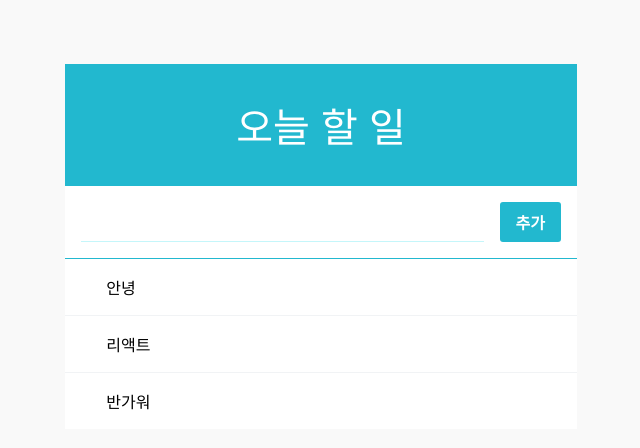
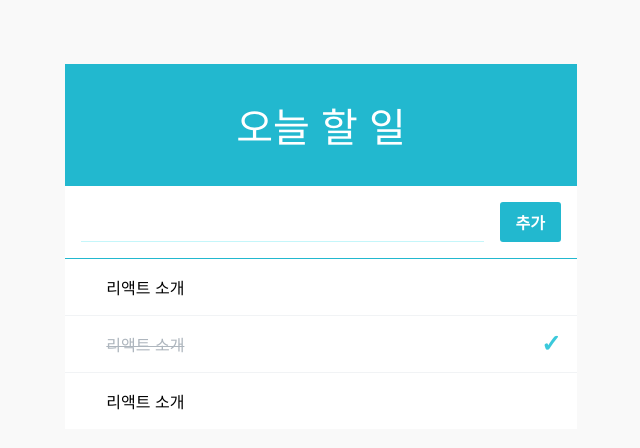
Before and after one commit to lyricalzy/react-tutorial, a React (Create React App) app in the folder todo-list/: page / in a window 1280 px wide. Shown: the top 448 px of the page, without its empty margins (319-959 px from the left). Built offline with nearby package versions, Linux system fonts and the light colour scheme.

Commit message:
adding new todoitem

```diff
--- a/todo-list/src/App.js
+++ b/todo-list/src/App.js
@@ -42,7 +42,7 @@ class App extends Component {
     }
   }
   render() {
-    const { input } = this.state;
+    const { input, todos } = this.state;
     const {
       handleChange,
       handleCreate,
@@ -58,7 +58,7 @@ class App extends Component {
           onCreate={handleCreate}
         />
       )}>
-        <TodoItempList />
+        <TodoItempList todos={todos}/>
       </TodoListTemplate>
     );
   }
--- a/todo-list/src/componenets/TodoItemList.js
+++ b/todo-list/src/componenets/TodoItemList.js
@@ -5,11 +5,22 @@ class TodoItempList extends Component {
     render() {
         const { todos, onToggle, onRemove } = this.props;
 
+        const todoList = todos.map(
+            ({id, text, checked}) => (
+                <TodoItem
+                    id={id}
+                    text={text}
+                    checked={checked}
+                    onToggle={onToggle}
+                    onRemove={onRemove}
+                    key={id}
+                />
+            )
+        );
+
         return (
             <div>
-                <TodoItem text="안녕"/>
-                <TodoItem text="리액트"/>
-                <TodoItem text="반가워"/>
+                {todoList}
             </div>
         );
     }
```
